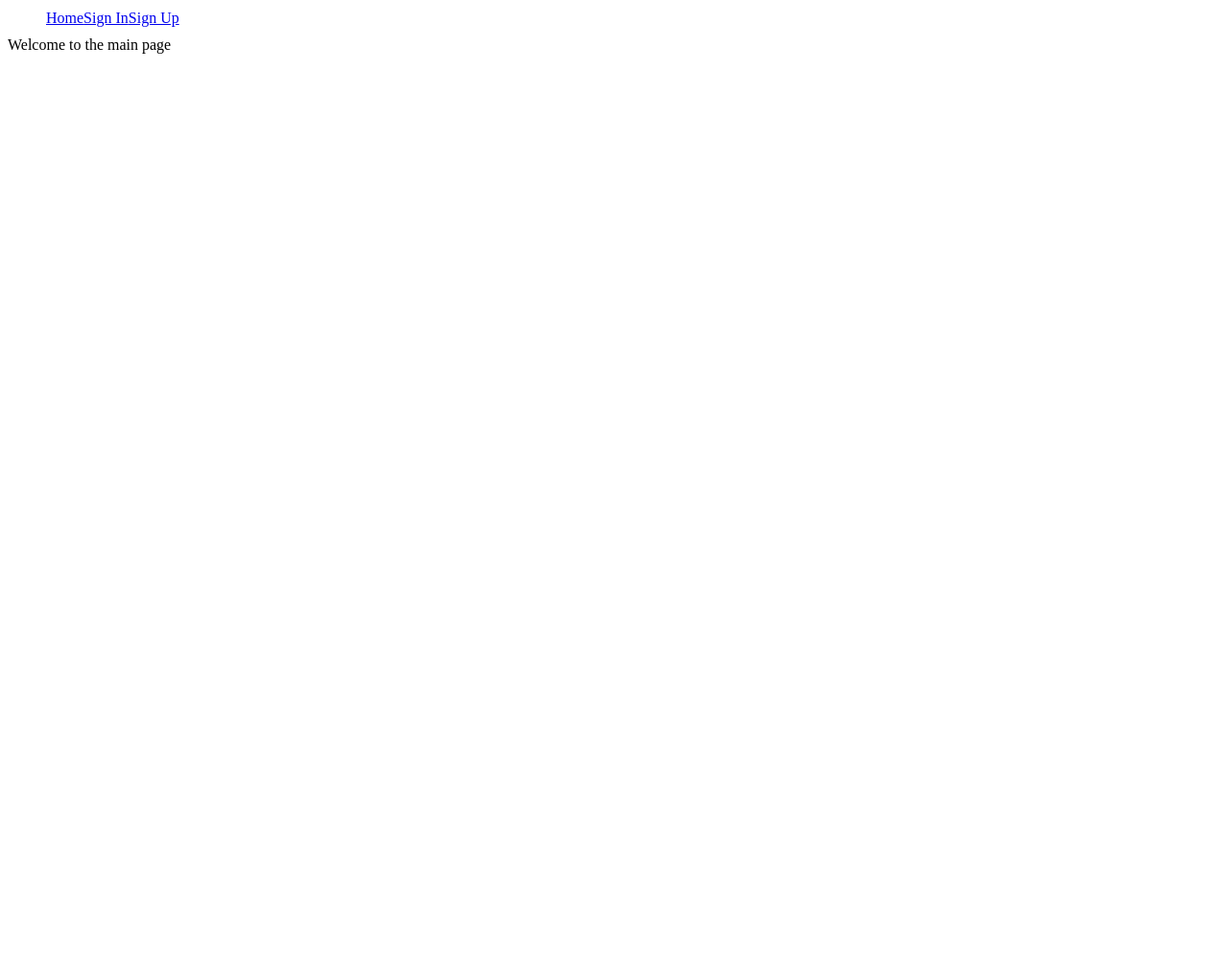
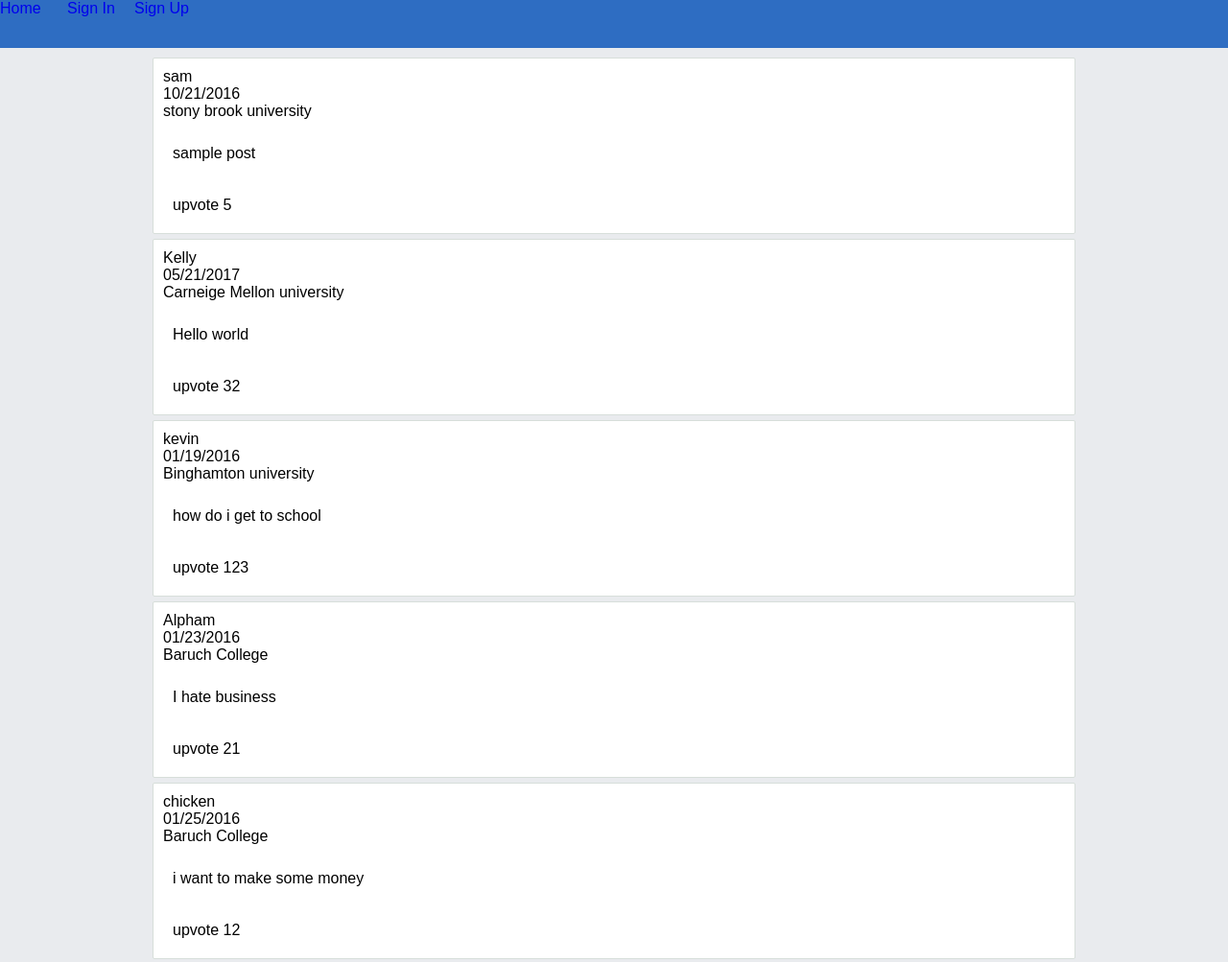
Before and after one commit to SimHuang/SchoolPalClient, a React app: page / in a window 1280 px wide. Shown: the whole page at 96% size. Before the commit the page ends 800 px from the top, so only its background shows below. Built offline with nearby package versions, Linux system fonts and the light colour scheme.

Commit message:
component styling

```diff
--- a/package.json
+++ b/package.json
@@ -9,6 +9,7 @@
   "author": "Simon Huang",
   "license": "ISC",
   "dependencies": {
+    "prop-types": "^15.5.10",
     "react": "^15.5.4",
     "react-dom": "^15.5.4",
     "react-redux": "^5.0.5",
--- a/src/actions/index.js
+++ b/src/actions/index.js
@@ -1,3 +1,29 @@
-export function signIn() {
+import { FETCH_POST } from './types';
 
+/**
+ * action to fetch all posts from database
+ */
+export function fetchPost() {
+    let post = [
+        {username: 'pusybitchface', school: 'stony brook university', post:'sample post', date: '10/21/2016', upvotes: '3'},
+        {username: 'Kelly', school: 'Carneige Mellon university', post:'Hello world', date: '05/21/2017', upvotes: 2},
+        {username: 'kevin', school: 'Binghamton university', post:'how do i get to school', date: '01/19/2016', upvotes:123},
+        {username: 'Alpham', school: 'Baruch College', post:'I hate business', date: '01/23/2016', upvotes:23},
+        {username: 'chicken', school: 'Baruch College', post:'i want to make some money', date: '01/25/2016', upvotes: 21},
+    ]
+
+    return {
+        type: FETCH_POST,
+        post
+    };
 }
+
+/**
+ * create a post
+ */
+export function createPost(post) {
+    return {
+        type: CREATE_POST,
+        post
+    }
+}
--- a/src/actions/types.js
+++ b/src/actions/types.js
@@ -3,3 +3,4 @@ export const UNAUTH_USER = 'unauth_user';
 export const AUTH_ERROR = 'auth_error';
 
 export const FETCH_POST = 'fetch_post';
+export const CREATE_POST = 'create_post';
--- a/src/components/Header.js
+++ b/src/components/Header.js
@@ -7,11 +7,15 @@ class Header extends Component {
     render() {
         return (
             <div className={style.headerContainer}>
-                <ul className={style.listContainer}>
-                    <li><Link to="/">Home</Link></li>
-                    <li><Link to="/signin">Sign In</Link></li>
-                    <li><Link to="/signup">Sign Up</Link></li>
-                </ul>
+                <div>
+                    <Link to="/">Home</Link>
+                </div>
+                <div>
+                    <Link to="/signin">Sign In</Link>
+                </div>
+                <div>
+                    <Link to="/signup">Sign Up</Link>
+                </div>
             </div>
         );
     }
--- a/src/components/Main.js
+++ b/src/components/Main.js
@@ -1,10 +1,39 @@
 import React, { Component } from 'react';
+import { connect } from 'react-redux';
+import * as actions from '../actions';
+import Post from './Post';
+import style from '../../style/components/main.css';
 
 class Main extends Component {
 
+    //retrieve all post before component is rendered
+    componentWillMount() {
+        this.props.fetchPost();
+
+    }
+
+    renderPosts() {
+        console.log(this.props.posts);
+        return this.props.posts.map((post,index)=> {
+            return (
+                <Post
+                    key={index}
+                    username={post.username}
+                    date={post.date}
+                    school={post.school}
+                    post={post.post}
+                    upvote={post.upvotes}/>
+            );
+        })
+
+    }
+
     render() {
         return (
-            <div>Welcome to the main page</div>
+            <div className={style.mainContainer}>
+                {this.renderPosts()}
+            </div>
+
         );
     }
 }
@@ -13,4 +42,8 @@ Main.prototypes = {
 
 }
 
-export default Main
+function mapStateToProps(state) {
+    return {posts: state.post}
+}
+
+export default connect(mapStateToProps, actions)(Main)
--- a/src/components/Post.js
+++ b/src/components/Post.js
@@ -1,19 +1,25 @@
-import React, { Component, PropTypes } from 'react';
+import React, { Component } from 'react';
+import PropTypes from 'prop-types';
+import style from '../../style/components/Post.css';
 
 class Post extends Component {
 
     render() {
         return (
-            <div>
-                <div>
-                    <div>Username</div>
-                    <div>date</div>
-                    <div>school</div>
+            <div className={style.postsContainer}>
+                <div className={style.metaContainer}>
+                    <div>
+                        <div>{this.props.username}</div>
+                        <div>{this.props.date}</div>
+                        <div>{this.props.school}</div>
+                    </div>
+                    <div className={style.postContainer}>
+                        <p>{this.props.post}</p>
+                    </div>
+                    <div className={style.upvoteContainer}>
+                        <span>upvote {this.props.upvote}</span>
+                    </div>
                 </div>
-                <div>
-                    <p>post</p>
-                </div>
-                <div>upvote</div>
             </div>
         )
     }
@@ -27,4 +33,4 @@ Post.prototypes = {
     upvote: PropTypes.string.isRequired
 }
 
-export default React
+export default Post
--- a/src/reducers/index.js
+++ b/src/reducers/index.js
@@ -1,7 +1,9 @@
 import { combineReducers } from 'redux';
+import reducerPost from './reducerPost';
+
 
 const rootReducer = combineReducers({
-    state: (state = {}) => state
+    post: reducerPost
 });
 
 export default rootReducer;
--- /dev/null
+++ b/src/reducers/reducerPost.js
@@ -0,0 +1,19 @@
+import { FETCH_POST } from '../actions';
+
+let post = [
+        {username: 'sam', school: 'stony brook university', post:'sample post', date: '10/21/2016', upvotes:5},
+        {username: 'Kelly', school: 'Carneige Mellon university', post:'Hello world', date: '05/21/2017', upvotes:32},
+        {username: 'kevin', school: 'Binghamton university', post:'how do i get to school', date: '01/19/2016', upvotes:123},
+        {username: 'Alpham', school: 'Baruch College', post:'I hate business', date: '01/23/2016', upvotes:21},
+        {username: 'chicken', school: 'Baruch College', post:'i want to make some money', date: '01/25/2016', upvotes:12},
+    ]
+
+export default function(state=post, action) {
+    switch(action.type) {
+        case FETCH_POST:
+            return {...state};
+
+        default:
+            return state;
+    }
+}
--- a/style/components/Header.css
+++ b/style/components/Header.css
@@ -1,17 +1,26 @@
+body {
+    padding: 0;
+    margin: 0;
+    background: #E9EBEE;
+}
 
 .headerContainer {
+    position: fixed;
+    width: 100%;
+    top:0;
+    height: 50px;
     text-decoration: none;
-    margin-top: 10px;
-    margin-bottom: 10px;
+    margin-bottom: 100px;
+    background: #2E6DC2;
+    font-family: Arial, Helvetica, sans-serif;
+    list-style: none;
 }
 
-.listContainer {
-    color: blue;
-    display: inline;
-    list-style: none;
+.headerContainer div {
+    width: 70px;
+    float: left;
+}
+
+.headerContainer a {
     text-decoration: none;
 }
-
-.listContainer li {
-    display: inline;
-}
--- /dev/null
+++ b/style/components/Post.css
@@ -0,0 +1,23 @@
+.postsContainer {
+    border: 1px solid #D7DEDA;
+    margin-bottom: 5px;
+    border-radius: 2px;
+    font-family: Arial, Helvetica, sans-serif;
+    width: 75%;
+    margin-left: auto;
+    margin-right: auto;
+    background: #fff;
+}
+
+.metaContainer {
+    padding: 10px;
+    display: inline-block;
+}
+
+.postContainer {
+    padding: 10px;
+}
+
+.upvoteContainer {
+    padding: 10px;
+}
--- /dev/null
+++ b/style/components/main.css
@@ -0,0 +1,3 @@
+.mainContainer {
+    margin-top: 60px;
+}
--- a/style/main.css
+++ /dev/null
@@ -1,3 +0,0 @@
-body {
-
-}
```
Also changed, not shown: src/components/Footer.js (added).
